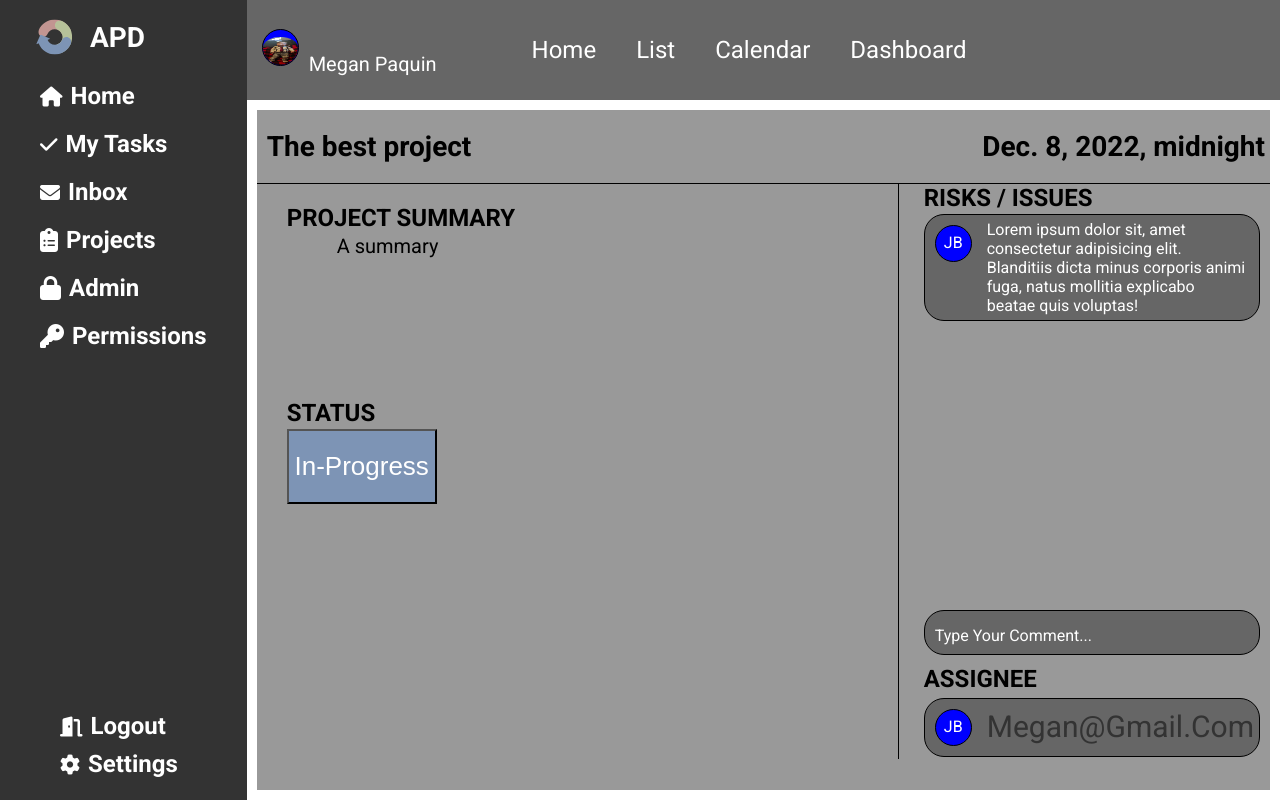
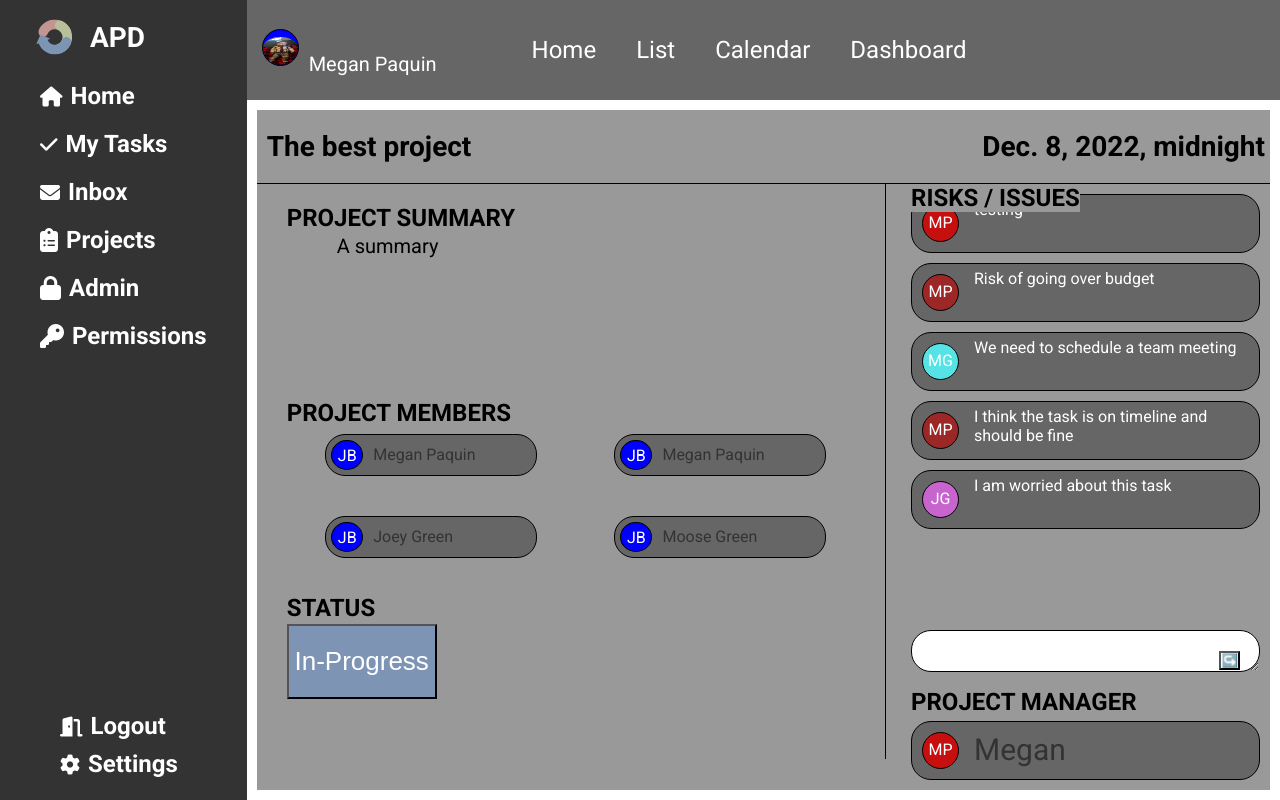
Before and after one commit to meganpaquin/FSDI-Final-Project, a Django app: page /projects/1 in a window 1280 px wide. Run offline with Django 4.2, Linux system fonts and the light colour scheme; a user stored in the database is signed in; data comes from the database, SQL or seed files in the repository; parts of the project's set-up code (start-up, migrations or seed data) failed here and were passed over; some libraries are stand-ins or nearby versions.

Commit message:
add project comments to models and add comment Form to view

```diff
--- a/projects/admin.py
+++ b/projects/admin.py
@@ -1,4 +1,5 @@
 from django.contrib import admin
-from .models import Project
+from .models import Project, Comment
 
 admin.site.register(Project)
+admin.site.register(Comment)
--- a/projects/forms.py
+++ b/projects/forms.py
@@ -1,15 +1,20 @@
 from django import forms
 from django.forms import ModelForm
 
-from .models import Project
+from .models import Project, Comment
 
 class DateInput(forms.DateInput):
     input_type = 'date'
 
-class TaskForm(ModelForm):
+class ProjectForm(ModelForm):
     class Meta:
         model = Project
-        fields = ['title', 'summary', 'deadline', 'assignee', 'status']
+        fields = ['title', 'summary', 'deadline', 'status', 'members']
         widgets = {
             'deadline' : DateInput()
         }
+
+class CommentForm(forms.ModelForm):
+    class Meta:
+        model = Comment
+        fields = ['comment']
--- a/projects/models.py
+++ b/projects/models.py
@@ -2,6 +2,7 @@
 from django.db import models
 from django.urls import reverse
 from django.contrib.auth import get_user_model
+from accounts.models import CustomUser
 
 class Status(models.Model):
     name = models.CharField(max_length=128)
@@ -21,17 +22,13 @@
         on_delete=models.CASCADE,
         related_name="project_author"
     )
-    assignee = models.ForeignKey(
-        get_user_model(),
-        on_delete=models.CASCADE,
-        related_name="project_assignee"
-    )
     status = models.ForeignKey(
         Status,
         on_delete=models.CASCADE,
         blank = True,
         null = True
     )
+    members = models.ManyToManyField(CustomUser)
 
     # need to add tasks
     # need to add milestones
@@ -41,3 +38,20 @@
 
     def get_absolute_url(self):
         return reverse('project-detail', args=[self.id])
+
+class Comment(models.Model):
+    created_on = models.DateTimeField(auto_now_add=True)
+    author = models.ForeignKey(
+        get_user_model(),
+        on_delete=models.CASCADE,
+        related_name="comment_author"
+    )
+    comment = models.TextField()
+    project = models.ForeignKey(
+        Project,
+        on_delete=models.CASCADE,
+        related_name="comment_project"
+    )
+
+    def __str__(self):
+        return self.comment
--- a/projects/views.py
+++ b/projects/views.py
@@ -3,21 +3,52 @@
 from django.urls import reverse_lazy
 from django.contrib.auth.mixins import LoginRequiredMixin, UserPassesTestMixin
 from django.contrib.auth import get_user_model
-from .models import Project
-from .forms import TaskForm
+from .models import Project, Comment
+from .forms import ProjectForm, CommentForm
+from django.views.generic.edit import FormMixin
+from django.urls import reverse
+from django.views.generic.detail import SingleObjectMixin
+from django.views.generic.edit import FormView
+from django.views import View
 
 class ProjectListView(LoginRequiredMixin, ListView):
     template_name = "projects/projects.html"
     model = Project
 
-class ProjectDetailView(DetailView):
+class ProjectDetailView(FormMixin, DetailView):
     template_name = "projects/project-detail.html"
     model = Project
+    form_class = CommentForm
+
+    def get_success_url(self):
+        return reverse('project-detail', kwargs={'pk': self.object.id})
+
+    def get_context_data(self, **kwargs):
+        context = super(ProjectDetailView, self).get_context_data(**kwargs)
+        context['comments'] = Comment.objects.all().order_by('created_on').reverse()
+
+        context['form'] = CommentForm(initial={'project': self.object})
+        return context
+
+    def post(self, request, *args, **kwargs):
+        self.object = self.get_object()
+        form = self.get_form()
+        if form.is_valid():
+            return self.form_valid(form)
+        else:
+            return self.form_invalid(form)
+
+    def form_valid(self, form):
+        form.instance.author = self.request.user
+        form.instance.project = Project.objects.get(id=self.kwargs['pk'])
+        form.save()
+        return super(ProjectDetailView, self).form_valid(form)
+
 
 class ProjectCreateView(LoginRequiredMixin, CreateView):
     template_name = "projects/project-new.html"
     model = Project
-    form_class = TaskForm
+    form_class = ProjectForm
 
     def form_valid(self,form):
         form.instance.author = self.request.user
--- a/static/css/task-detail.css
+++ b/static/css/task-detail.css
@@ -68,6 +68,19 @@
     padding-top: 15px;
 }
 
+.users{
+    flex: 2;
+    height: 180px;
+    overflow: scroll;
+    scroll-behavior: auto;
+    padding-top: 15px;
+}
+
+.users::-webkit-scrollbar{
+    display: None;
+}
+
+
 .details::-webkit-scrollbar{
     display: None;
 }
@@ -114,13 +127,6 @@
 
 .comment{
     height: 5%;
-    background-color: #666;
-    border: 1px solid black;
-    border-radius: 20px;
-    color: white;
-    padding-top: 15px;
-    padding-left: 10px;
-    margin-bottom: 10px;
 }
 
 .user-bubble{
@@ -134,6 +140,18 @@
     margin: 5px 0;
 }
 
+.user-bubble-little{
+    width: 200px;
+    display: flex;
+    flex-direction: row;
+    flex-wrap: none;
+    padding: 5px;
+    border-radius: 20px;
+    border: 1px solid black;
+    margin: 5px auto;
+    background: #666;
+}
+
 .comment-bubble{
     display: flex;
     flex-direction: row;
@@ -142,7 +160,7 @@
     padding: 5px;
     border-radius: 20px;
     border: 1px solid black;
-    margin: 30px 0;
+    margin: 10px 0;
 }
 
 .comment-bubble span{
@@ -164,8 +182,29 @@
     color: #FFF;
 }
 
+.circle-little{
+    margin: 0;
+    width: 30px;
+    height: 23px;
+    border: 1px solid black;
+    border-radius: 50%;
+    text-align: center;
+    padding-top: 5px;
+    justify-content: center;
+    background: blue;
+    color: #FFF;
+}
+
 .user-bubble span{
     font-size: 30px;
+    text-transform: capitalize;
+    margin-left: 10px;
+    margin-top: 5px;
+    color: #333;
+}
+
+.user-bubble-little span{
+    font-size: 16px;
     text-transform: capitalize;
     margin-left: 10px;
     margin-top: 5px;
@@ -180,3 +219,26 @@
 .assignee h4{
     position: inherit;
 }
+
+.assignee{
+    margin: 30px auto 0px auto;
+}
+
+#id_comment{
+    height: 30px;
+    display: flex;
+    flex-direction: row;
+    flex-wrap: none;
+    background: #FFF;
+    padding: 5px;
+    border-radius: 20px;
+    border: 1px solid black;
+    margin: 20px 0;
+}
+
+.comment-button{
+    background-color: #fff;
+    position: fixed;
+    right: 40px;
+    bottom: 130px;
+}
--- a/templates/projects/project-detail.html
+++ b/templates/projects/project-detail.html
@@ -27,6 +27,20 @@
                 <p>{{ project.summary }}</p>
             </div>
 
+            <div class="details" style="display: flex;
+            flex-direction: row;
+            flex-wrap: wrap; justify-content: space-between;">
+                <h4>PROJECT MEMBERS</h4>
+                {% for member in project.members.all %}
+                <div class="assignee">
+                    <div class="user-bubble-little">
+                        <div class="circle-little">JB</div>
+                        <span>{{ member.first_name }} {{ member.last_name }}</span>
+                    </div>
+                </div>
+                {% endfor %}
+            </div>
+
             <div class="status">
                 <h4>STATUS</h4>
                 <button>{{ project.status }}</button>
@@ -35,25 +49,31 @@
         <div class="right-section">
             <div class="risks">
                 <h4>RISKS / ISSUES</h4>
-                <div class="comment-bubble">
-                    <div class="circle">JB</div>
-                    <span>Lorem ipsum dolor sit, amet consectetur adipisicing elit. Blanditiis dicta minus corporis animi fuga, natus mollitia explicabo beatae quis voluptas!</span>
-                </div>
+                {% for comment in comments %}
+                        {% if project.title == comment.project.title %}
+                        <div class="comment-bubble">
+                        <div class="circle" style="background-color: {{comment.author.color}};">{{ comment.author.first_name | slice:1 }}{{ comment.author.last_name | slice:1}}</div>
+                        <span>{{ comment }}</span>
+                        </div>
+                        {% endif %}
+                    {% endfor %}
             </div>
 
             <div class="comment">
-                <span>Type Your Comment...</span>
+                <form method="POST">
+                    {% csrf_token %}
+                    <span>{{ form.comment }}</span>
+                    <input type="submit" value="↪️" class="comment-button">
+                </form>
             </div>
 
             <div class="assignee">
-                <h4>ASSIGNEE</h4>
+                <h4>PROJECT MANAGER</h4>
                 <div class="user-bubble">
-                    <div class="circle">JB</div>
-                    <span>{{ project.assignee }}</span>
+                    <div class="circle" style="background-color: {{project.author.color }};">{{ project.author.first_name | slice:1 }}{{ project.author.last_name | slice:1}}</div>
+                    <span>{{ project.author.first_name }}</span>
                 </div>
             </div>
-
-
         </div>
     </div>
 </div>
--- a/templates/projects/project-new.html
+++ b/templates/projects/project-new.html
@@ -40,8 +40,8 @@
                 </div>
             </div>
             <div class="right-section">
-                <h4>ASSIGNEE</h4>
-                <p>{{ form.assignee }}</p>
+                <h4>MEMBERS</h4>
+                <p>{{ form.members }}</p>
 
                 <input type="submit" value="SUBMIT" class="submit">
             </div>
```
Also changed, not shown: db.sqlite3, projects/migrations/0005_project_members.py (added), projects/migrations/0006_remove_project_assignee.py (added), projects/migrations/0007_comment.py (added).
